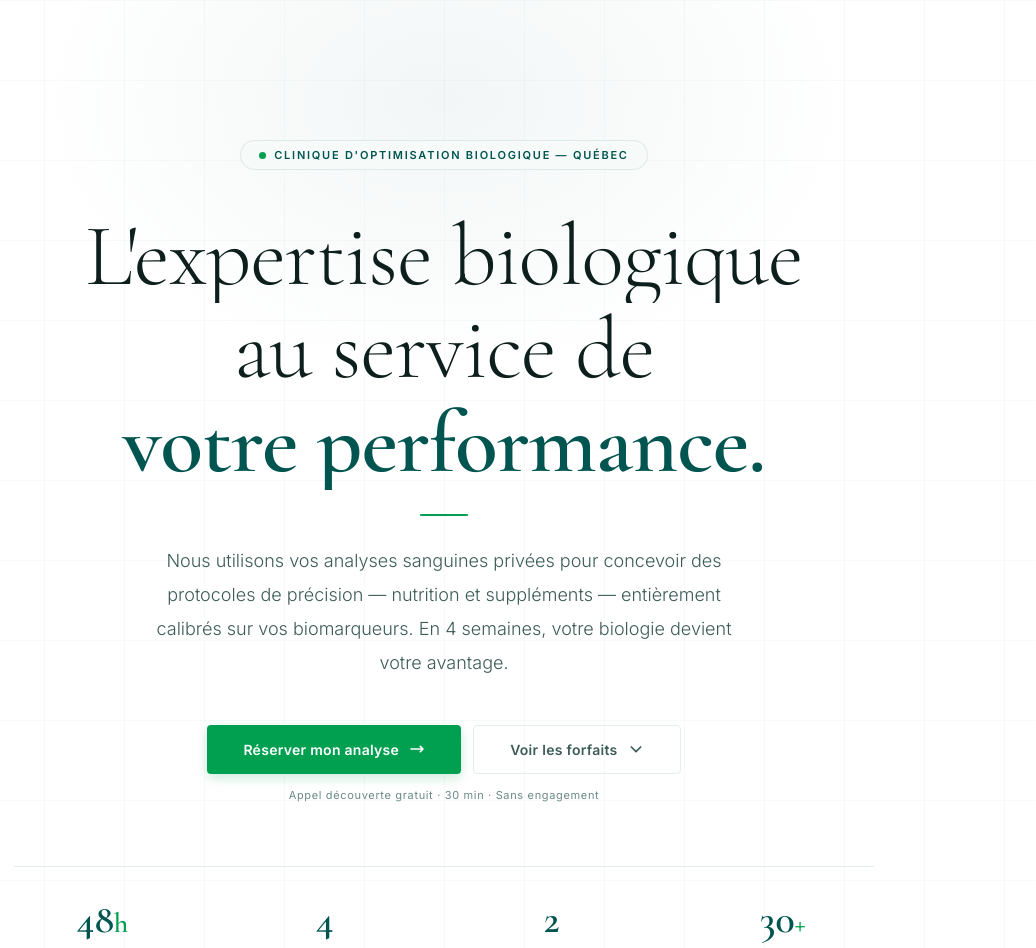
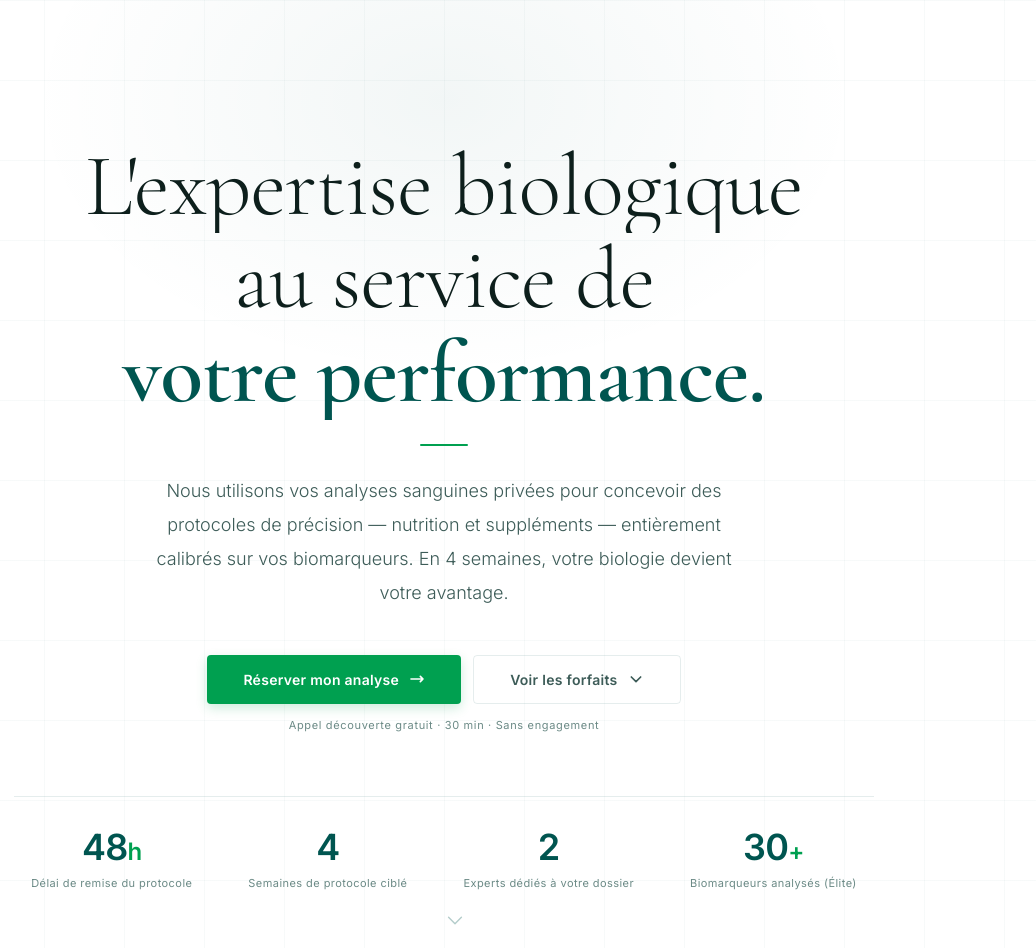
Before and after one commit to erraisross-ui/eolyalabs, a React (Vite) app: page / in a window 1280 px wide. Shown: the top 948 px of the page, without its empty margins (196-1232 px from the left). Built offline with nearby package versions, Linux system fonts and the light colour scheme.

Commit message:
fix: remove badge + about section, cleaner stats typography

```diff
--- a/src/App.jsx
+++ b/src/App.jsx
@@ -1,16 +1,14 @@
 import Hero from "./components/Hero"
 import Process from "./components/Process"
 import Pricing from "./components/Pricing"
-import About from "./components/About"
 import CTA from "./components/CTA"
 
 export default function App() {
   return (
-    <main style={{ background: "#060D1F" }}>
+    <main style={{ background: "#FFFFFF" }}>
       <Hero />
       <Process />
       <Pricing />
-      <About />
       <CTA />
     </main>
   )
--- a/src/components/Hero.jsx
+++ b/src/components/Hero.jsx
@@ -53,13 +53,6 @@ export default function Hero() {
 
             <div style={{ position: "relative", zIndex: 2, display: "flex", flexDirection: "column", alignItems: "center", textAlign: "center", maxWidth: 860, width: "100%" }}>
 
-                <motion.div initial={{ opacity: 0, y: 16 }} animate={{ opacity: 1, y: 0 }} transition={{ duration: 0.6, delay: 0.1 }} style={{ marginBottom: 40 }}>
-                    <div style={{ display: "inline-flex", alignItems: "center", gap: 8, padding: "7px 18px", border: `1.5px solid ${border}`, borderRadius: 999, background: bg2 }}>
-                        <span style={{ display: "block", width: 7, height: 7, borderRadius: "50%", background: green }} />
-                        <span style={{ fontFamily: sans, fontSize: 11, fontWeight: 600, letterSpacing: "0.16em", textTransform: "uppercase", color: teal }}>Clinique d'optimisation biologique — Québec</span>
-                    </div>
-                </motion.div>
-
                 <div style={{ marginBottom: 24 }}>
                     {[
                         { t: "L'expertise biologique", bold: false, delay: 0.2 },
@@ -94,10 +87,10 @@ export default function Hero() {
                 <motion.div initial={{ opacity: 0, y: 16 }} animate={{ opacity: 1, y: 0 }} transition={{ duration: 0.7, delay: 1.1 }} style={{ width: "100%", marginTop: 64, paddingTop: 32, borderTop: `1px solid ${border}`, display: "flex", flexWrap: "wrap", justifyContent: "center", gap: "16px 56px" }}>
                     {STATS.map(({ value, unit, label }) => (
                         <div key={label} style={{ textAlign: "center" }}>
-                            <span style={{ display: "block", fontFamily: serif, fontSize: 40, fontWeight: 600, color: teal, lineHeight: 1, marginBottom: 6 }}>
-                                {value}<em style={{ color: green, fontStyle: "normal", fontSize: 28 }}>{unit}</em>
+                            <span style={{ display: "block", fontFamily: sans, fontSize: 36, fontWeight: 700, color: teal, lineHeight: 1, marginBottom: 6, letterSpacing: "-0.02em" }}>
+                                {value}<em style={{ color: green, fontStyle: "normal", fontSize: 24, fontWeight: 600 }}>{unit}</em>
                             </span>
-                            <span style={{ fontFamily: sans, fontSize: 11, color: textLt, letterSpacing: "0.06em" }}>{label}</span>
+                            <span style={{ fontFamily: sans, fontSize: 11, fontWeight: 400, color: textLt, letterSpacing: "0.04em" }}>{label}</span>
                         </div>
                     ))}
                 </motion.div>
```
